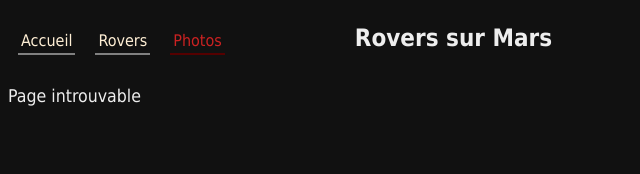
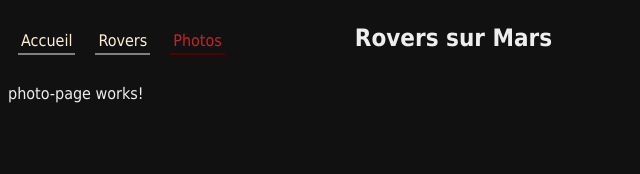
Before and after one commit to tchatel/mars-lab, an Angular app: page /photo in a window 1280 px wide. Shown: the top 174 px of the page, without its empty margins (0-640 px from the left). Built offline with nearby package versions, Linux system fonts and the light colour scheme.

Commit message:
étape 21

```diff
--- a/src/app/app.module.ts
+++ b/src/app/app.module.ts
@@ -7,6 +7,7 @@ import { HomePageComponent } from './home-page/home-page.component';
 import {RoverModule} from './rover/rover.module';
 import {LayoutModule} from './core/layout/layout.module';
 import {HttpClientModule} from '@angular/common/http';
+import {PhotoModule} from './photo/photo.module';
 
 @NgModule({
   declarations: [
@@ -16,6 +17,7 @@ import {HttpClientModule} from '@angular/common/http';
   imports: [
     BrowserModule,
     RoverModule,
+    PhotoModule,
     LayoutModule,
     HttpClientModule,
     // Routing module à la fin :
--- /dev/null
+++ b/src/app/photo/photo-page/photo-page.component.html
@@ -0,0 +1,3 @@
+<p>
+  photo-page works!
+</p>
--- /dev/null
+++ b/src/app/photo/photo-page/photo-page.component.ts
@@ -0,0 +1,15 @@
+import { Component, OnInit } from '@angular/core';
+
+@Component({
+  selector: 'app-photo-page',
+  templateUrl: './photo-page.component.html',
+  styleUrls: ['./photo-page.component.css']
+})
+export class PhotoPageComponent implements OnInit {
+
+  constructor() { }
+
+  ngOnInit() {
+  }
+
+}
```
Also changed, not shown: src/app/photo/photo-routing.module.ts (added, +13 -0 lines), src/app/photo/photo.module.ts (added, +14 -0 lines), src/app/photo/photo-page/photo-page.component.css (added), 1 other file (tests, documents, lock files or other folders).
